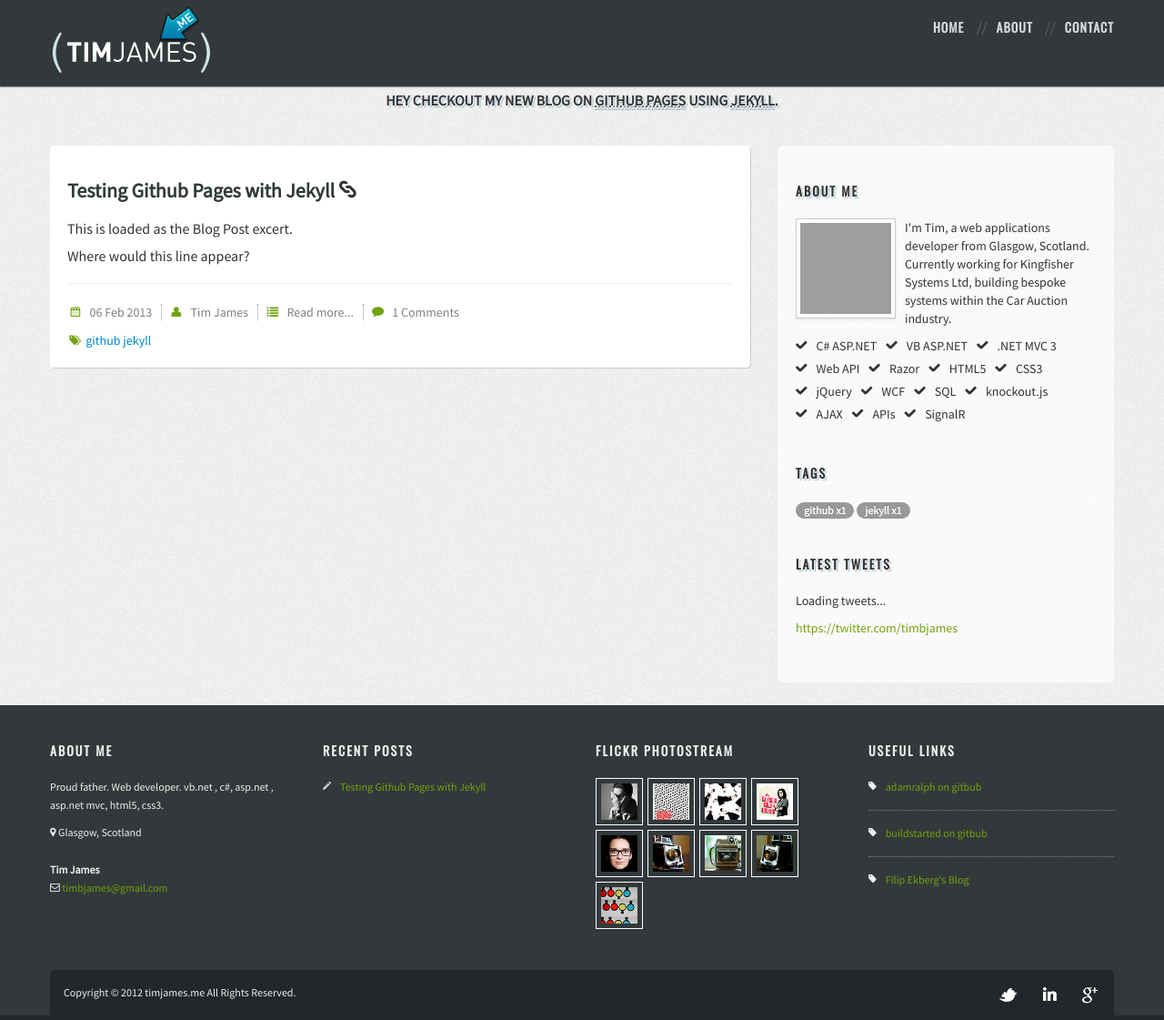
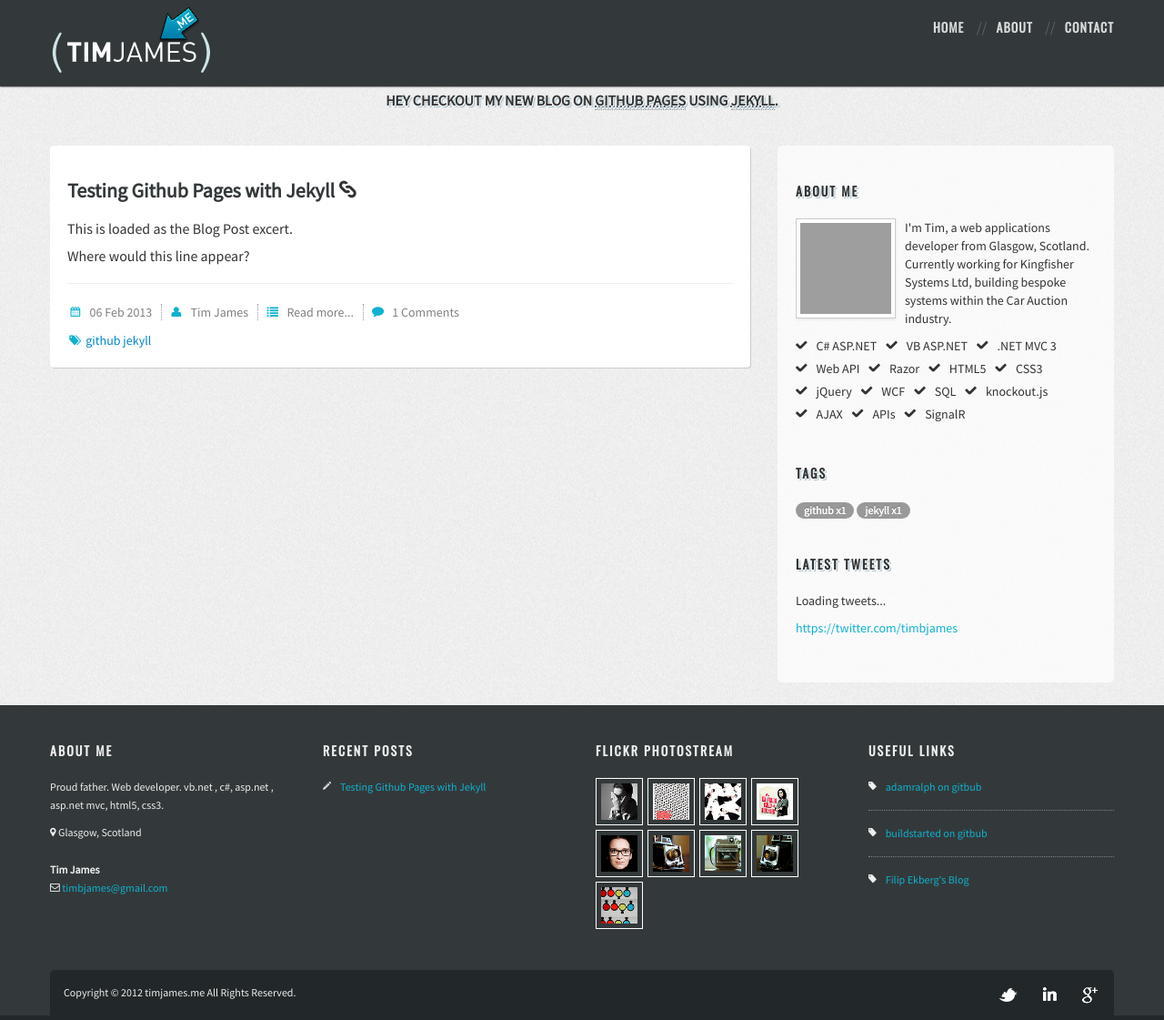
Before and after one commit to timbjames/timbjames.github.com, a Jekyll site: the page built from index.html, in a window 1280 px wide and 1121 px high. Shown: the whole window at 91% size. Built offline with Jekyll 4.4.1, drawn with Linux system fonts in a browser that asks for light colours; nearby versions of some CDN libraries; some web fonts are replaced; Markdown is read by kramdown in place of the engine named in the settings; grey boxes are pictures that could not be loaded.

Commit message:
link colour changes

```diff
--- a/css/style.css
+++ b/css/style.css
@@ -151,7 +151,8 @@
     width: 100%;
 }
 .meta, .tags {
-    color: rgb(114, 162, 15);
+    /*color: rgb(114, 162, 15);*/
+    color: #0fb2d0;
     font-size: 14px;
 }
 .meta a, tags a {
@@ -382,7 +383,8 @@
     margin-bottom: 5px;
 }
 .widget-container a, #copyright-and-credits a {
-    color: rgb(114, 162, 15);
+    /*color: rgb(114, 162, 15);*/
+    color: #0fb2d0;
 }
 .widget-container ul#recentcomments li:before {
 	float: left;
@@ -526,7 +528,8 @@
     border-top-left-radius: 5px;
 }
 #copyright-and-credits a:hover, widget-container a:hover {
-    color: rgb(114, 162, 15);
+    /*color: rgb(114, 162, 15);*/
+    color: #ff6a00;
 }
 #copyright-and-credits a {
     transition: color 1s;
```
